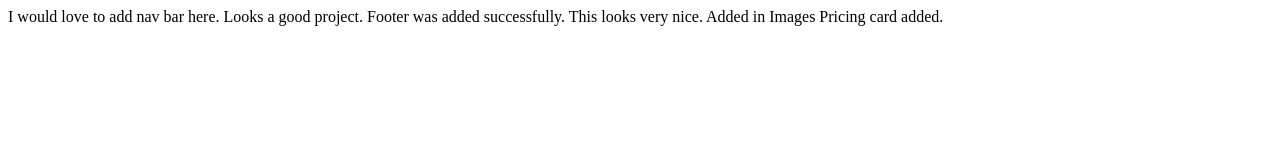
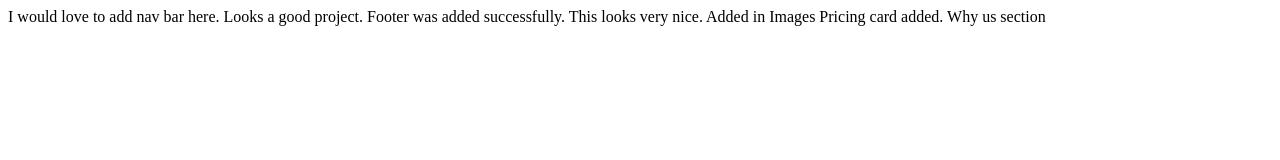
Before and after one commit to maheshmena/Localrepo, a plain HTML site: page index.html in a window 1280 px wide. Drawn offline with Linux system fonts and the light colour scheme.

Commit message:
Add Why Us tab

```diff
--- a/index.html
+++ b/index.html
@@ -12,5 +12,6 @@
     This looks very nice.
     Added in Images
     Pricing card added.
+    Why us section
 </body>
 </html>
```
